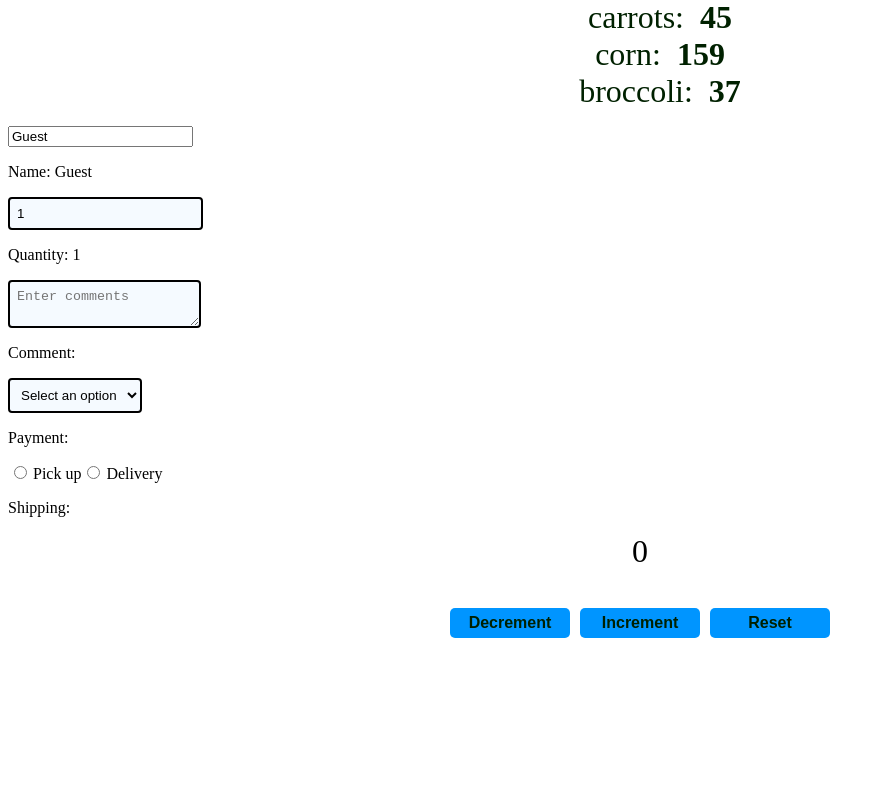
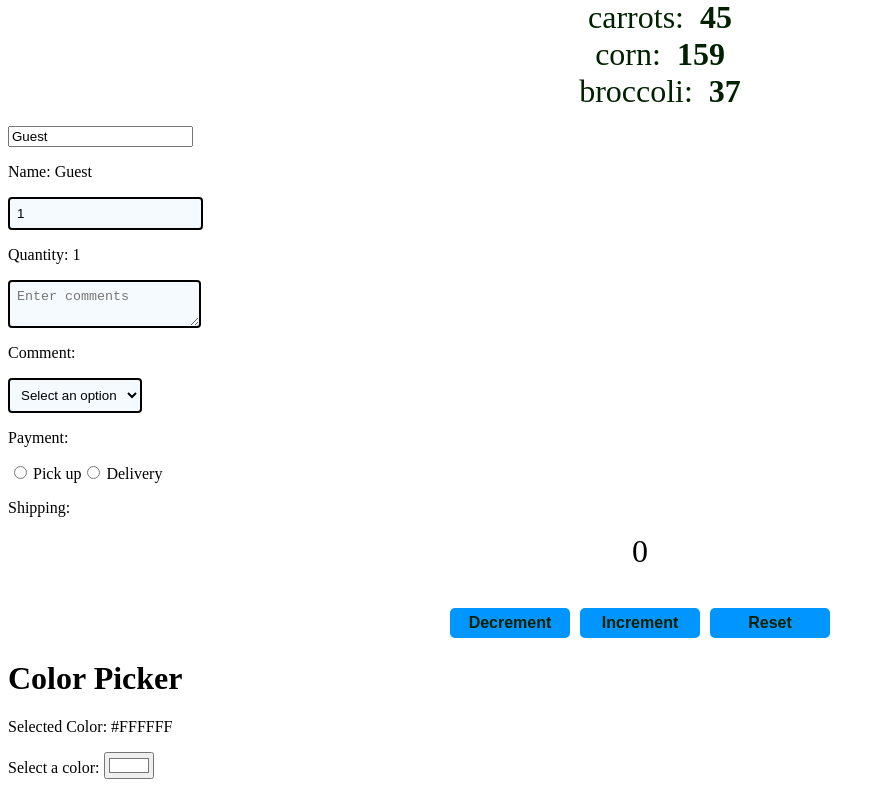
Before and after one commit to IliasSari/react-project-1, a React (Vite) app: page / in a window 1280 px wide. Shown: the part 1383-2170 px from the top of the page, without its empty margins (0-885 px from the left). Before the commit the page ends 2029 px from the top, so only its background shows below. Built offline with nearby package versions, Linux system fonts and the light colour scheme.

Commit message:
Added color picker

```diff
--- a/src/App.jsx
+++ b/src/App.jsx
@@ -9,6 +9,7 @@
 import Button2 from './Button2.jsx';
 import MyComponent from './MyComponent.jsx';
 import Counter from './Counter.jsx';
+import ColorPicker from './ColorPicker.jsx';
 
 function App(){
         const fruits = [{id: 1, name: "apple", calories: 95},
@@ -42,6 +43,7 @@
       {vegetables.length > 0 && <List items={vegetables} category="Vegetables"/> }
       <MyComponent/>
       <Counter/>
+      <ColorPicker/>
     </>
   );
 }
--- /dev/null
+++ b/src/ColorPicker.jsx
@@ -0,0 +1,23 @@
+import { useState } from "react";
+
+function ColorPicker(){
+
+    const [color, setColor]= useState("#FFFFFF")
+
+    function handleColorChange(event){
+        setColor(event.target.value);
+    }
+
+    return( <div className="color-picker-container">
+        <h1>Color Picker</h1>
+        <div className="color-display" style={{backgroundColor: color}}>
+            <p>Selected Color: {color}</p>
+        </div>
+        <lebel>Select a color: </lebel>
+        <input type= "color" value={color} onChange={handleColorChange}></input>
+    </div>
+
+    );
+}
+
+export default ColorPicker;
```
